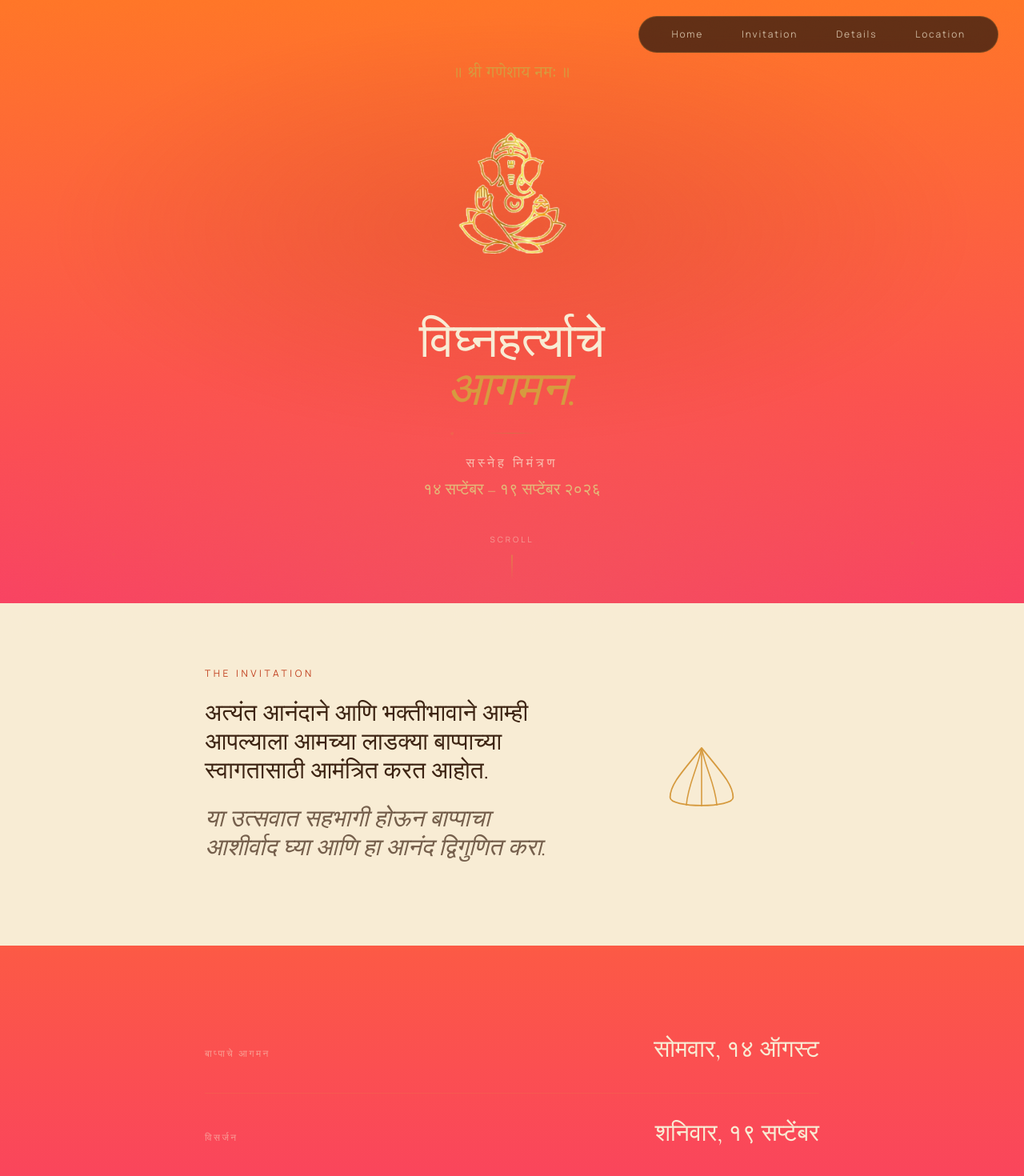
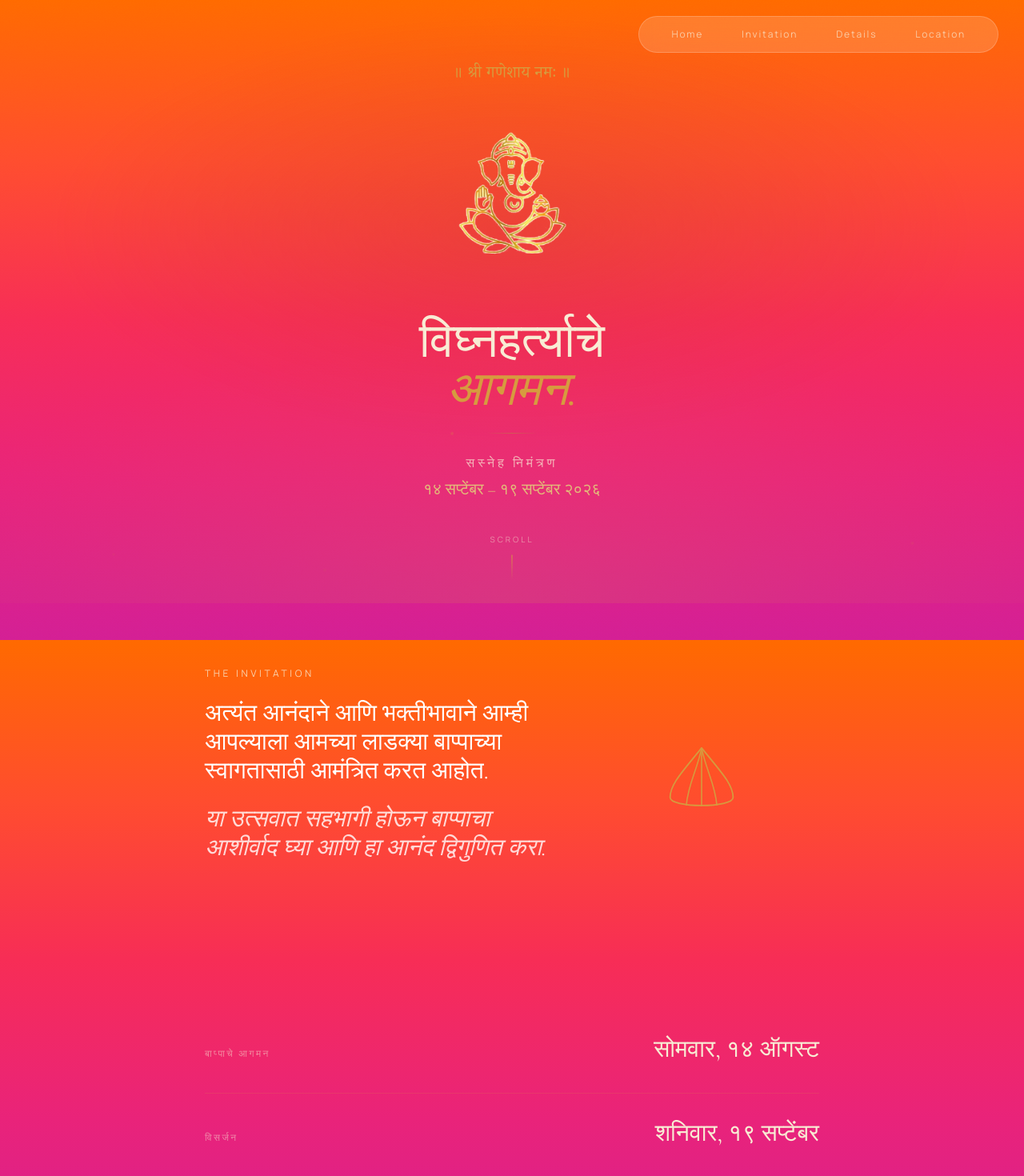
Before and after one commit to varadkadam26/ArushiGanpati, a React (Vite) app: page / in a window 1280 px wide. Shown: the top 1470 px of the page at 80% size. Built offline with nearby package versions, Linux system fonts and the light colour scheme.

Commit message:
color changed igggg

```diff
--- a/src/components/Nav.jsx
+++ b/src/components/Nav.jsx
@@ -15,7 +15,7 @@ export default function Nav() {
       transition={{ delay: 1.4, duration: 0.8, ease: [0.22, 1, 0.36, 1] }}
       className="fixed top-5 left-0 right-0 mx-auto md:left-auto md:right-8 md:mx-0 md:translate-x-0 z-50 w-[92%] md:w-max max-w-md md:max-w-none"
     >
-      <div className="flex items-center justify-between md:justify-center md:gap-12 rounded-full border border-copper/25 bg-ink/70 backdrop-blur-md px-5 py-2.5 sm:px-6 sm:py-3 md:px-10 md:py-3.5">
+      <div className="flex items-center justify-between md:justify-center md:gap-12 rounded-full border border-white/20 bg-white/15 backdrop-blur-md px-5 py-2.5 sm:px-6 sm:py-3 md:px-10 md:py-3.5">
         {links.map((link) => (
           <a
             key={link.href}
--- a/src/index.css
+++ b/src/index.css
@@ -25,11 +25,20 @@ textarea {
 
 html {
   scroll-behavior: smooth;
+  height: 100%;
 }
 
 body {
   margin: 0;
-  background: linear-gradient(180deg, #ff7527 0%, #f93c66 100%);
+  min-height: 100%;
+  background: linear-gradient(
+    180deg,
+    #ff6a00 0%,
+    #ff4d2e 25%,
+    #f72d56 50%,
+    #e9237a 75%,
+    #d41f94 100%
+  );
   background-attachment: fixed;
   color: var(--ivory);
   overflow-x: hidden;
--- a/src/sections/HomeLocation.jsx
+++ b/src/sections/HomeLocation.jsx
@@ -6,7 +6,7 @@ export default function HomeLocation({ reduceMotion }) {
   return (
     <section
       id="home"
-      className="relative w-full bg-umber text-ivory py-16 sm:py-20 px-6 overflow-hidden"
+      className="relative w-full text-ivory py-16 sm:py-20 px-6 overflow-hidden"
     >
       <div className="absolute -right-16 -bottom-10 w-56 sm:w-72 opacity-[0.10] pointer-events-none">
         <GanpatiMark reduceMotion={true} className="w-full aspect-[260/280]" />
--- a/src/sections/InvitationSection.jsx
+++ b/src/sections/InvitationSection.jsx
@@ -11,7 +11,7 @@ export default function InvitationSection({ reduceMotion }) {
   return (
     <section
       id="invitation"
-      className="relative w-full bg-ivory text-umber py-16 sm:py-20 px-6 overflow-hidden"
+      className="relative w-full text-white py-16 sm:py-20 px-6 overflow-hidden"
     >
       <div className="max-w-3xl mx-auto grid gap-8 sm:grid-cols-[1.2fr_0.8fr] items-center">
         <motion.div
@@ -20,7 +20,7 @@ export default function InvitationSection({ reduceMotion }) {
           viewport={{ once: true, amount: 0.4 }}
           variants={{ show: { transition: { staggerChildren: 0.18 } } }}
         >
-          <motion.p variants={reveal} className="text-xs tracking-[0.3em] text-sindoor mb-6">
+          <motion.p variants={reveal} className="text-xs tracking-[0.3em] text-ivory/80 mb-6">
             THE INVITATION
           </motion.p>
 
@@ -29,7 +29,7 @@ export default function InvitationSection({ reduceMotion }) {
               key={i}
               variants={reveal}
               className={`font-display text-2xl sm:text-3xl leading-relaxed mb-6 ${
-                i === 0 ? "text-umber" : "text-umber/70 italic"
+                i === 0 ? "text-white" : "text-white/80 italic"
               }`}
             >
               {line}
```
